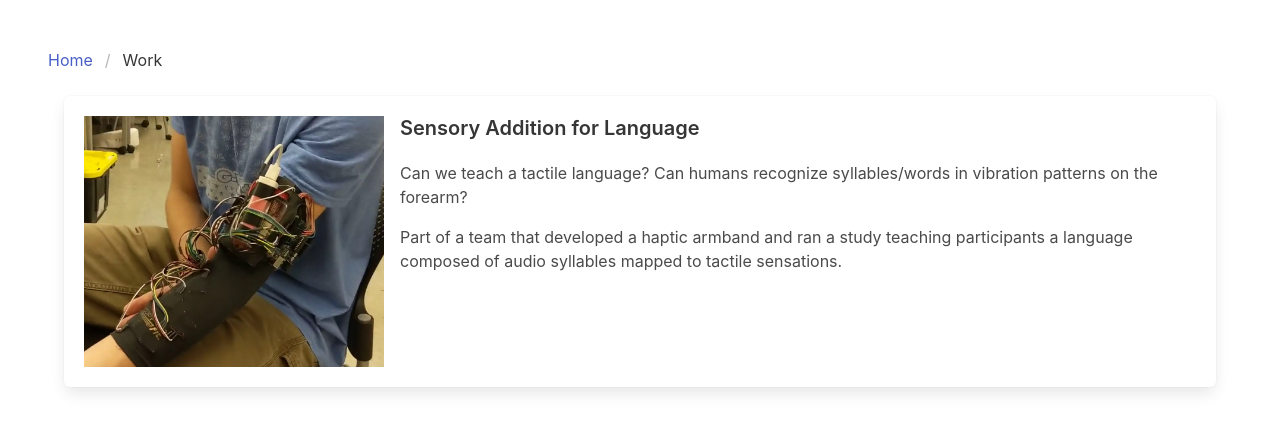
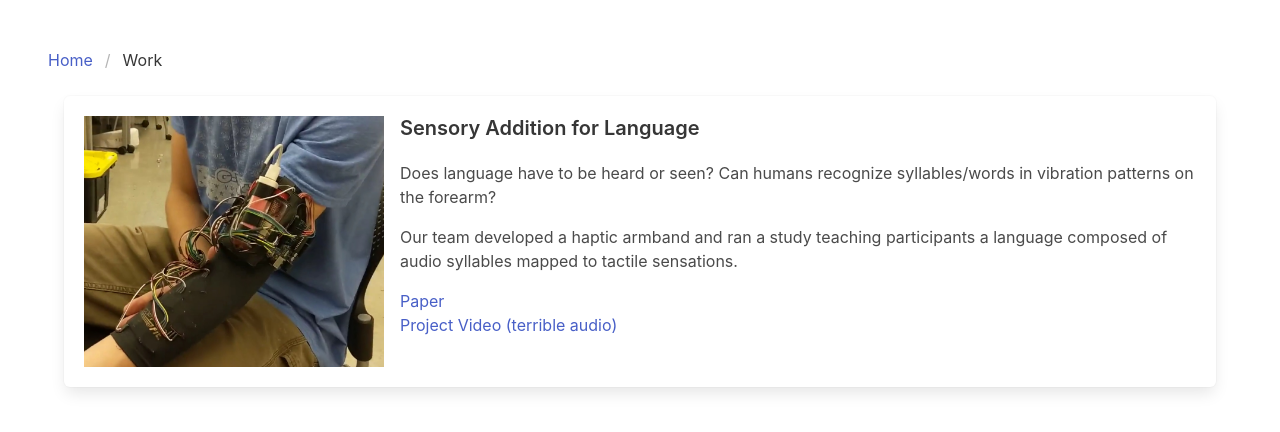
Before and after one commit to eli1797/Learning_Vue, a Vue app in the folder blog/: page /work in a window 1280 px wide. Shown: the top 432 px of the page. Built offline with nearby package versions, Linux system fonts and the light colour scheme.

Commit message:
add links to work

```diff
--- a/blog/src/views/Work.vue
+++ b/blog/src/views/Work.vue
@@ -15,8 +15,11 @@
               <figure class="image is-4by3 is-hidden-tablet">
                 <img src="../assets/armband.jpg" alt="Image">
               </figure>
-              <p>Can we teach a tactile language? Can humans recognize syllables/words in vibration patterns on the forearm?</p>
-              <p>Part of a team that developed a haptic armband and ran a study teaching participants a language composed of audio syllables mapped to tactile sensations.</p>
+              <p>Does language have to be heard or seen? Can humans recognize syllables/words in vibration patterns on the forearm?</p>
+              <p>Our team developed a haptic armband and ran a study teaching participants a language composed of audio syllables mapped to tactile sensations.</p>
+              <a href="https://docs.google.com/document/d/1J-lYN1S7y16q-tjPnKsI10jdSreZeVuEMSevx6IxUiI/edit?usp=sharing">Paper</a>
+              <br>
+              <a href="https://www.youtube.com/watch?v=xmOC_orH56g">Project Video (terrible audio)</a>
             </div>
           </div>
         </article>
```
